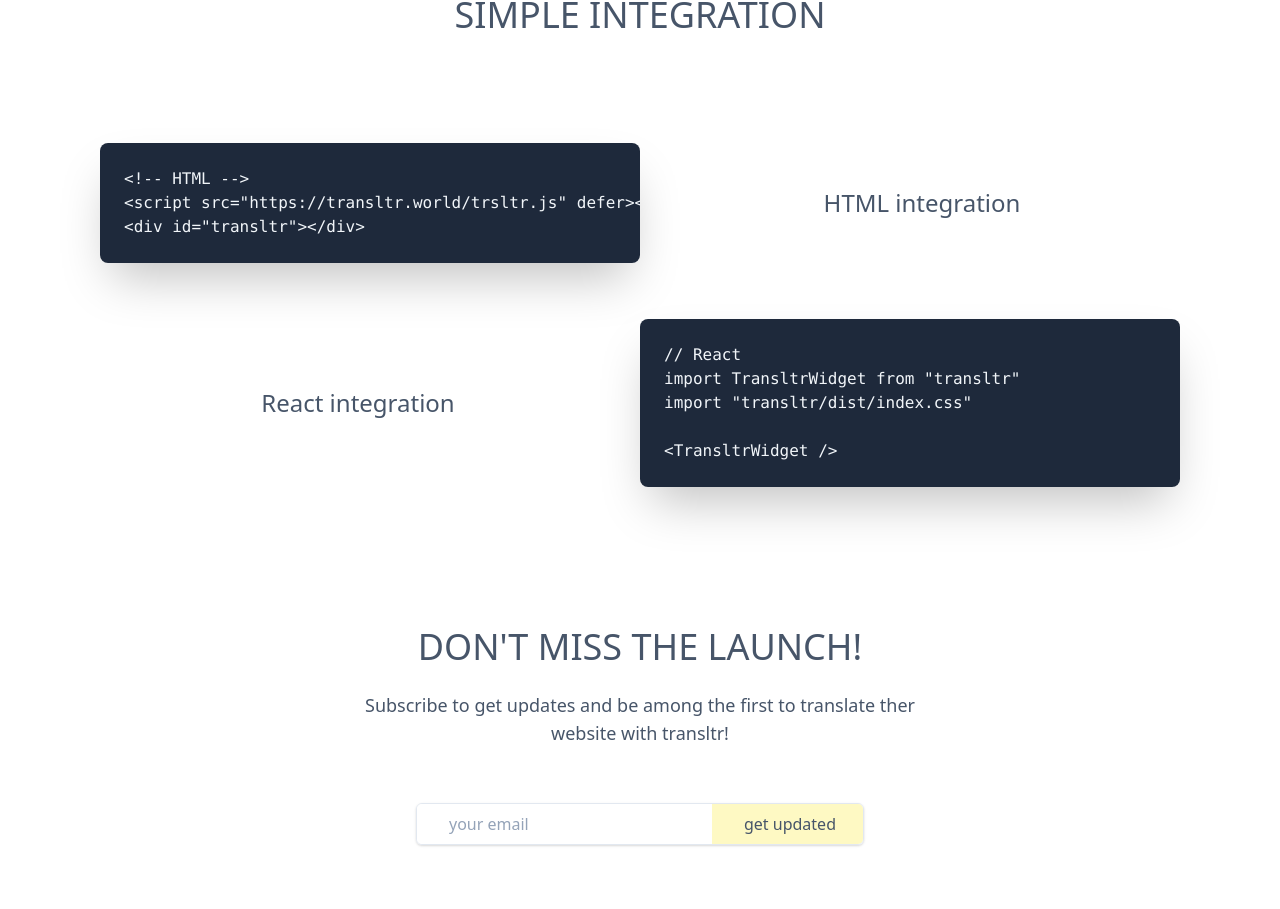
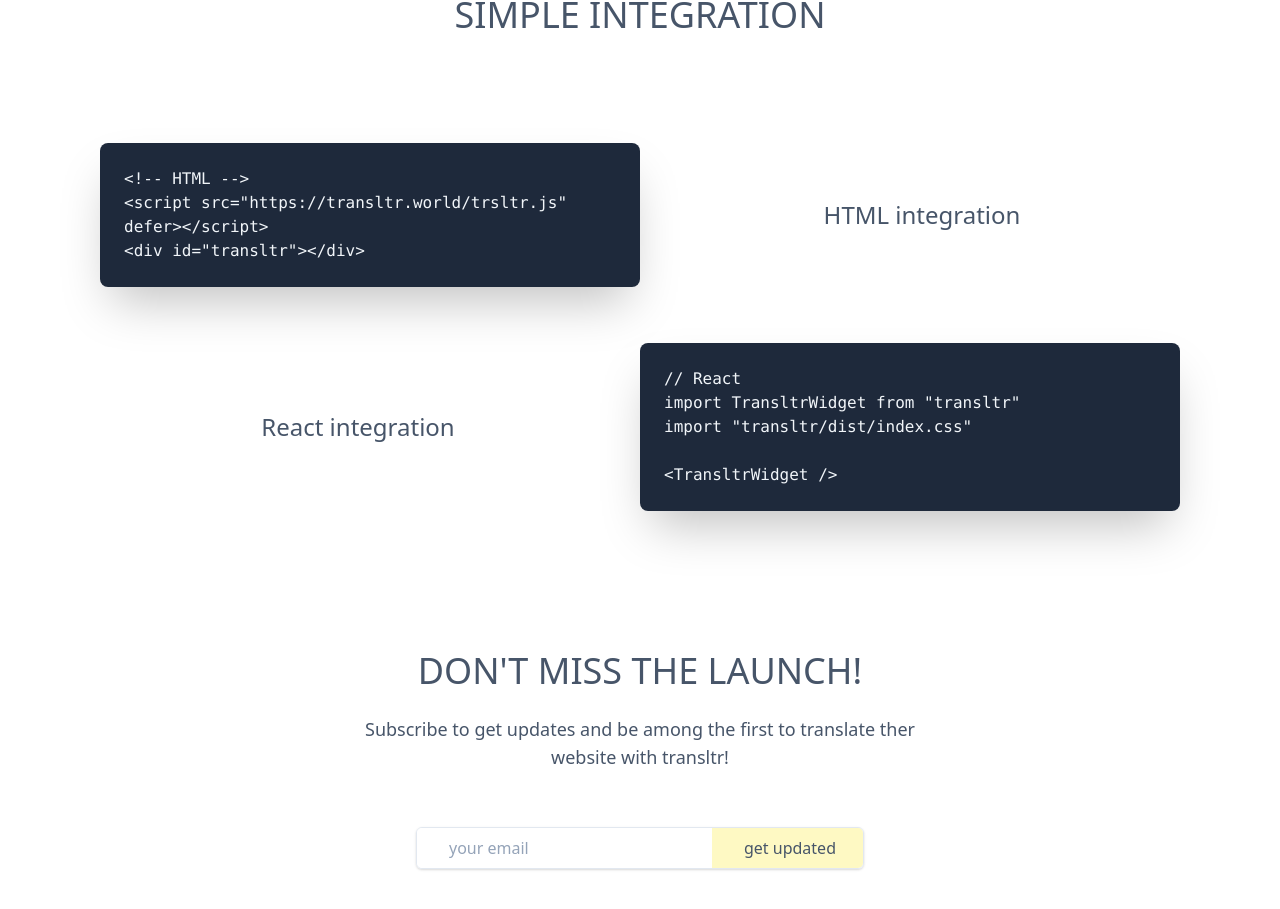
Before and after one commit to AchrafAsh/transltr-website, a Next.js app: page / in a window 1280 px wide. Shown: the part 1553-2462 px from the top of the page. Built offline with nearby package versions, Linux system fonts and the light colour scheme.

Commit message:
add favicon. Change code editor style

```diff
--- a/package.json
+++ b/package.json
@@ -1,6 +1,6 @@
 {
   "name": "transltr-website",
-  "version": "0.1.0",
+  "version": "1.0.0",
   "private": true,
   "scripts": {
     "dev": "next dev",
--- a/pages/index.tsx
+++ b/pages/index.tsx
@@ -220,7 +220,7 @@
                     <div className='flex flex-col space-y-8 pt-24 px-6'>
                         <div className='flex flex-col-reverse lg:flex-row items-center justify-between'>
                             <div className='w-full lg:flex-1 m-3 rounded-lg overflow-hidden shadow-2xl'>
-                                <pre className='bg-gray-800 text-gray-100 p-6 overflow-scroll'>{`<!-- HTML -->\n<script src="https://transltr.world/trsltr.js" defer></script>\n<div id="transltr"></div>`}</pre>
+                                <pre className='bg-gray-800 text-gray-100 p-6 overflow-x-auto whitespace-pre-line'>{`<!-- HTML -->\n<script src="https://transltr.world/trsltr.js" defer></script>\n<div id="transltr"></div>`}</pre>
                             </div>
                             <h4
                                 id='html-integration'
@@ -237,7 +237,7 @@
                                 React integration
                             </h4>
                             <div className='w-full lg:flex-1 m-3 rounded-lg overflow-hidden shadow-2xl'>
-                                <pre className='bg-gray-800 text-gray-100 p-6'>{`// React\nimport TransltrWidget from "transltr"\nimport "transltr/dist/index.css"\n\n<TransltrWidget />`}</pre>
+                                <pre className='bg-gray-800 text-gray-100 p-6 overflow-x-auto whitespace-pre-line'>{`// React\nimport TransltrWidget from "transltr"\nimport "transltr/dist/index.css"\n\n<TransltrWidget />`}</pre>
                             </div>
                         </div>
                     </div>
```
Also changed, not shown: 1 other file (tests, documents, lock files or other folders).
